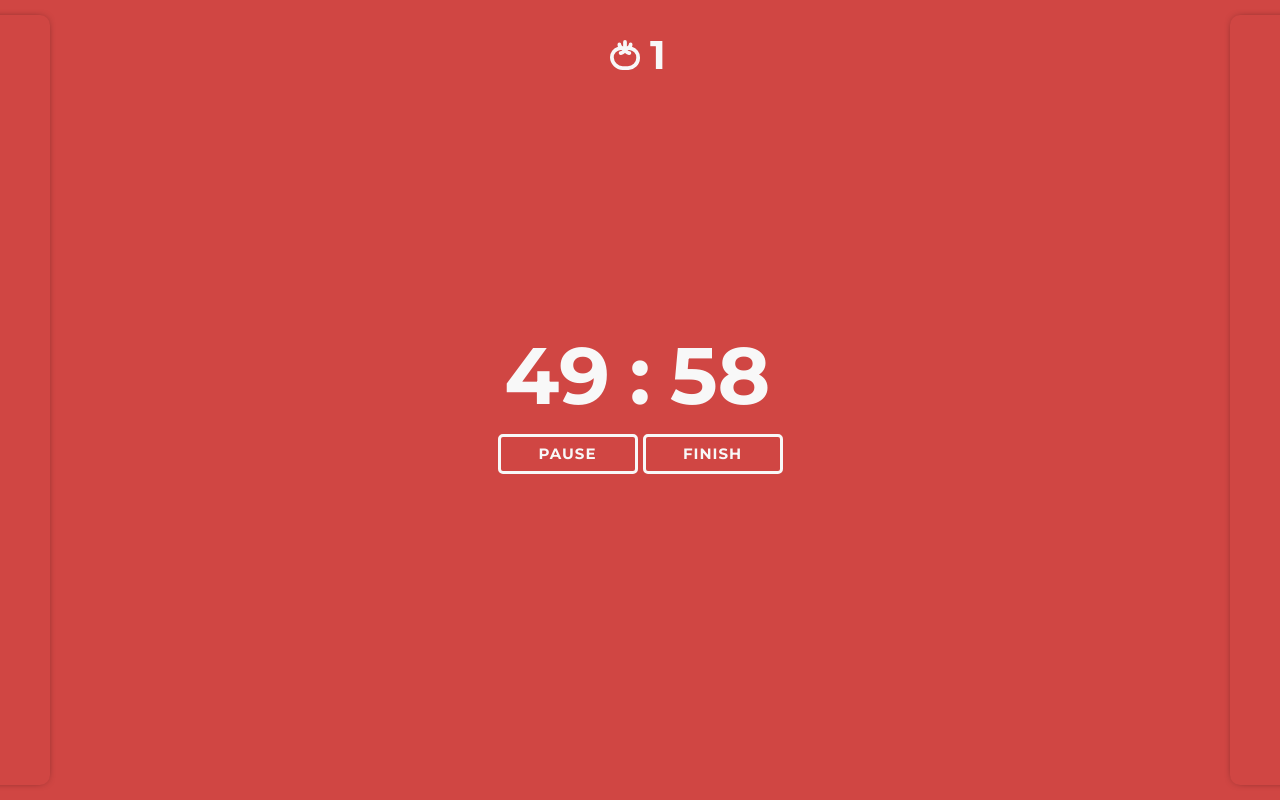
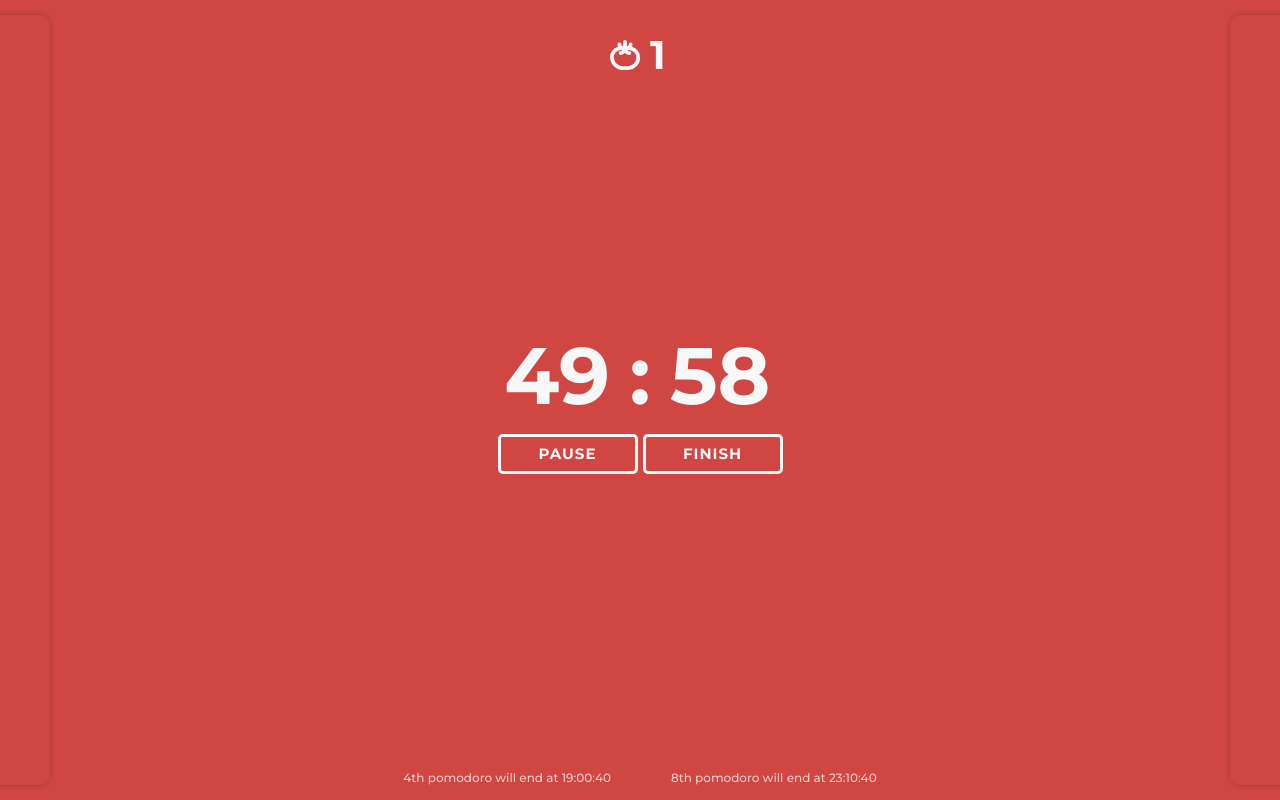
Before and after one commit to vvladek/pomodoro, a Next.js app: page / in a window 1280 px wide. Both pictures are taken after a click on the button "START". Shown: the top 800 px of the page. Built offline with nearby package versions, Linux system fonts and the light colour scheme.

Commit message:
feat: add Big Break Widget

```diff
--- a/src/app/page.tsx
+++ b/src/app/page.tsx
@@ -2,7 +2,7 @@
 
 import { useContext } from "react"
 import { Context } from "@/context/ContextProvider"
-import { LogsInfo, Tracker, UISettings } from "@/components"
+import { BigBreakWidget, LogsInfo, Tracker, UISettings } from "@/components"
 import { useSafeExit } from "@/hooks/useSafeExit"
 
 
@@ -23,6 +23,7 @@ export default function Home () {
             <LogsInfo />
             <UISettings />
             <audio src="audio/meow.mp3" preload="auto" ref={meow => isSound && meow?.play()} />
+            <BigBreakWidget />
         </main>
     );
 }
--- /dev/null
+++ b/src/components/BigBreakWidget/BigBreakWidget.module.css
@@ -0,0 +1,19 @@
+.widget {
+    display: flex;
+    justify-content: center;
+    gap: 60px;
+    width: 100%;
+    position: fixed;
+    bottom: 15px;
+    opacity: 0.75;
+}
+
+.widget p {
+    font-size: 12px;
+}
+
+@media (max-width: 1000px) {
+    .widget {
+        display: none;
+    }
+}
--- /dev/null
+++ b/src/components/BigBreakWidget/BigBreakWidget.tsx
@@ -0,0 +1,38 @@
+"use client"
+
+import { useContext } from "react"
+import { Context } from "@/context/ContextProvider"
+import { getLogTime } from "@/helpers"
+import styles from "./BigBreakWidget.module.css"
+
+
+
+export function BigBreakWidget () {
+
+    const { db, pointer, startTime, isPause } = useContext(Context)
+
+
+    function getWidgetTime (pomodoro: 4 | 8): string {
+        if (Math.ceil(pointer / 2) >= pomodoro) return `${pomodoro}th pomodoro is already finished`
+        let totalTime: number = 0;
+        for (let i = pointer; i <= (pomodoro - 1) * 2; i++) {
+            totalTime += db[i].duration
+        }
+        const endTime = startTime + totalTime
+
+        return `${pomodoro}th pomodoro will end at ${getLogTime(endTime)}`
+    }
+
+
+    return(
+        <div className={styles.widget}>
+            {
+                isPause ? <p>It is impossible to know the end time while the application is paused.</p> :
+                <>
+                    <p>{`${getWidgetTime(4)}`}</p>
+                    <p>{`${getWidgetTime(8)}`}</p>
+                </>
+            }
+        </div>
+    )
+}
--- a/src/components/index.ts
+++ b/src/components/index.ts
@@ -1,3 +1,4 @@
+import { BigBreakWidget } from "./BigBreakWidget/BigBreakWidget"
 import { Head } from "./Head/Head"
 import { LogsInfo } from "./LogsInfo/LogsInfo"
 import { Tracker } from "./Tracker/Tracker"
@@ -10,5 +11,6 @@ export {
     Head,
     Tracker,
     LogsInfo,
-    UISettings
+    UISettings,
+    BigBreakWidget
 }
--- a/src/context/ContextProvider.tsx
+++ b/src/context/ContextProvider.tsx
@@ -39,7 +39,7 @@ export function ContextProvider ({ children }: Readonly<{ children: React.ReactN
 
 
     function reloadProgress (): void {
-        setState({ ...initialState, ms: db[0].duration, isSound: true })
+        setState({ ...initialState, startTime: Date.now(), ms: db[0].duration, isSound: true })
         setDb(db.map(item => ({ ...item, status: "ready", startTime: null, finishTime: null })))
         setTimeout(() => {
             setState(state => ({ ...state, isSound: false }))
```
